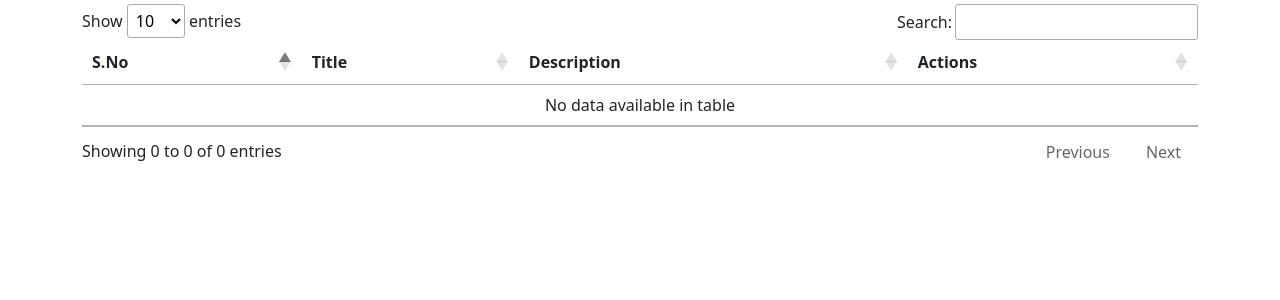
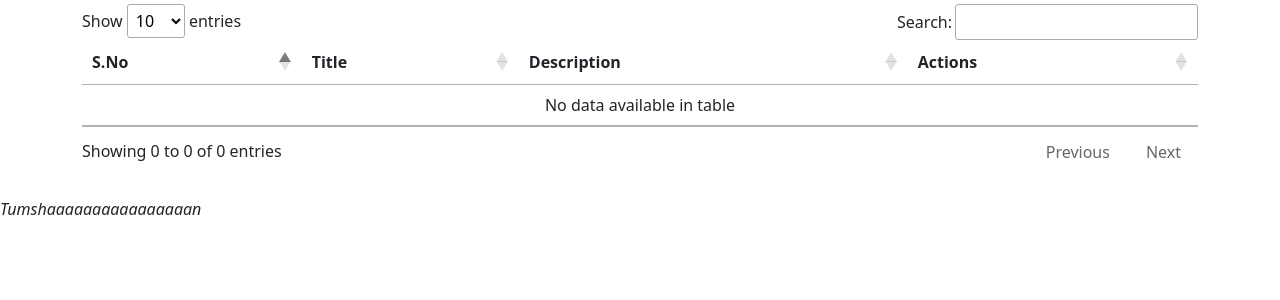
Before and after one commit to Sucheta8976/Crud-application, a PHP site: page /index.php in a window 1280 px wide. Shown: the part 396-696 px from the top of the page. Run offline with PHP 8.4, Linux system fonts and the light colour scheme; data that the repository does not hold is empty; some libraries are stand-ins or nearby versions.

Commit message:
first commit

```diff
--- a/index.php
+++ b/index.php
@@ -293,6 +293,7 @@ else
       })
     })
     </script>
+	<footer><i>Tumshaaaaaaaaaaaaaaaan</i></footer>
 </body>
 
 
```
